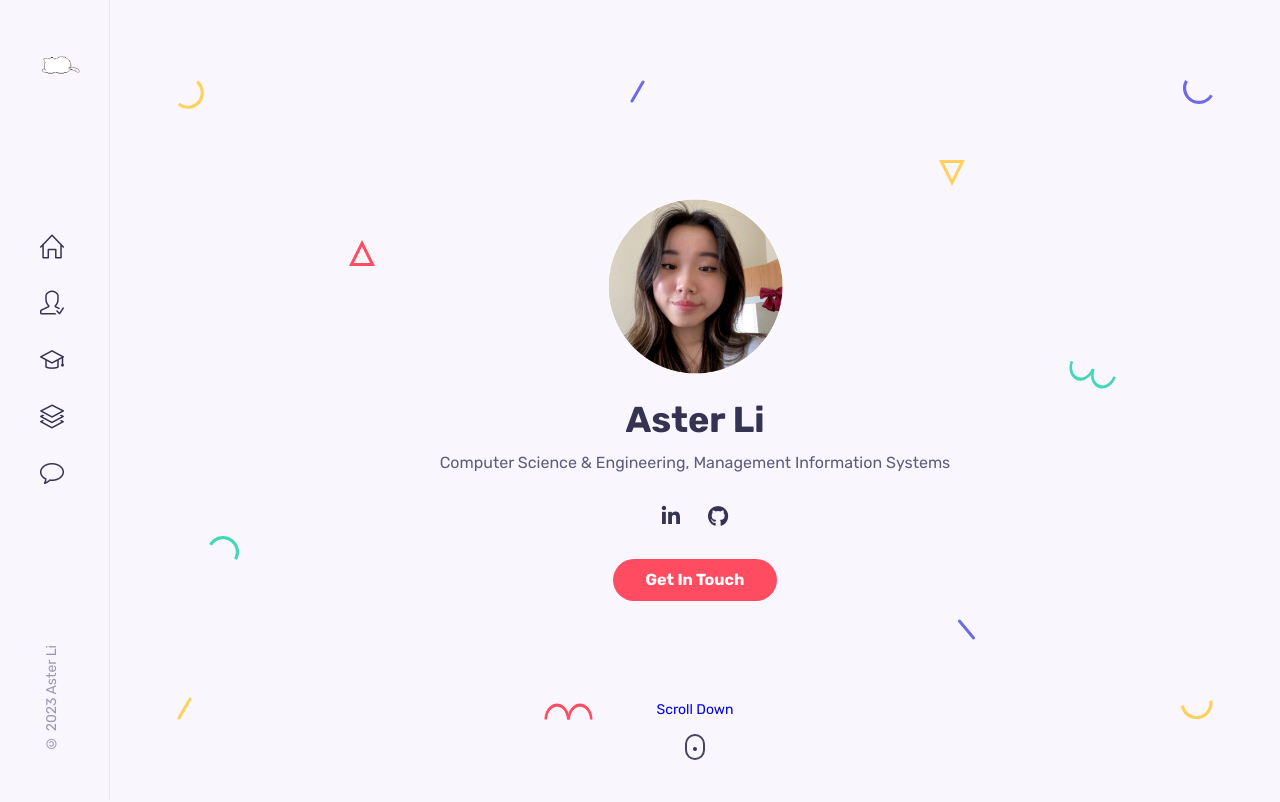
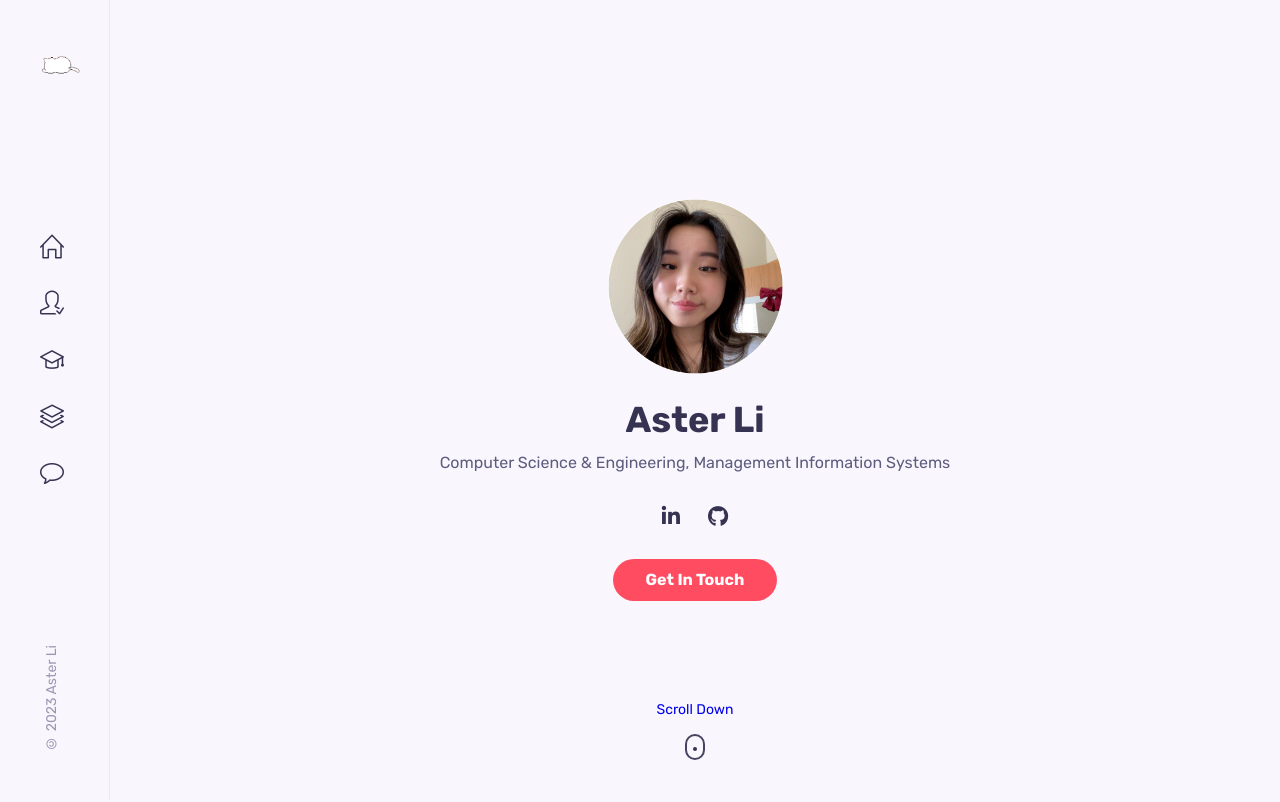
Before and after one commit to asterli/portfolio, a React (Create React App) app: page / in a window 1280 px wide. Shown: the top 802 px of the page. Built offline with nearby package versions, Linux system fonts and the light colour scheme.

Commit message:
Add site favicon

```diff
--- a/public/index.html
+++ b/public/index.html
@@ -4,8 +4,8 @@
     <meta charset="UTF-8" />
     <meta http-equiv="X-UA-Compatible" content="IE=edge" />
     <meta name="viewport" content="width=device-width, initial-scale=1.0" />
-    <title>Aster's Portfolio</title>
-
+    <title>Aster Li's Portfolio</title>
+    <link rel="icon" type="image/x-icon" href="../src/assets/pixel-cat-yawn.gif"/>
     <!--======== Simple Line Icons ========-->
     <link rel="stylesheet" href="https://cdnjs.cloudflare.com/ajax/libs/simple-line-icons/2.5.5/css/simple-line-icons.min.css">
   </head>
--- a/src/components/home/Home.jsx
+++ b/src/components/home/Home.jsx
@@ -22,7 +22,7 @@ const Home = () => {
         <ScrollDown />
       </div>
 
-      <Shapes />
+      {/*<Shapes />*/}
     </section>
   )
 }
```
